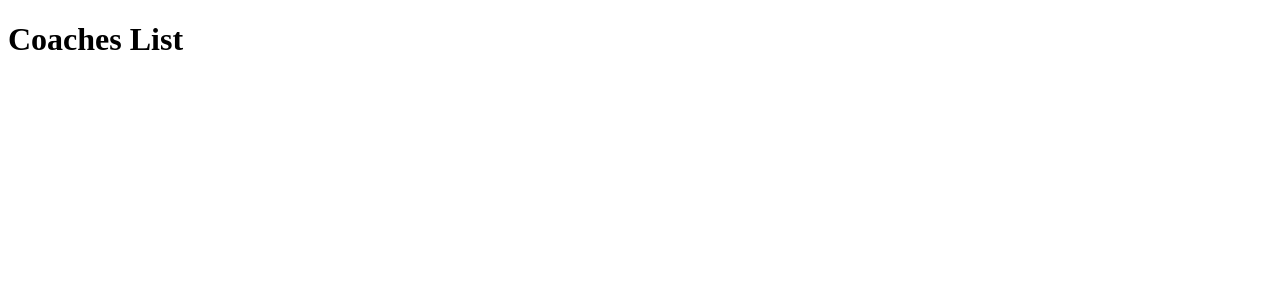
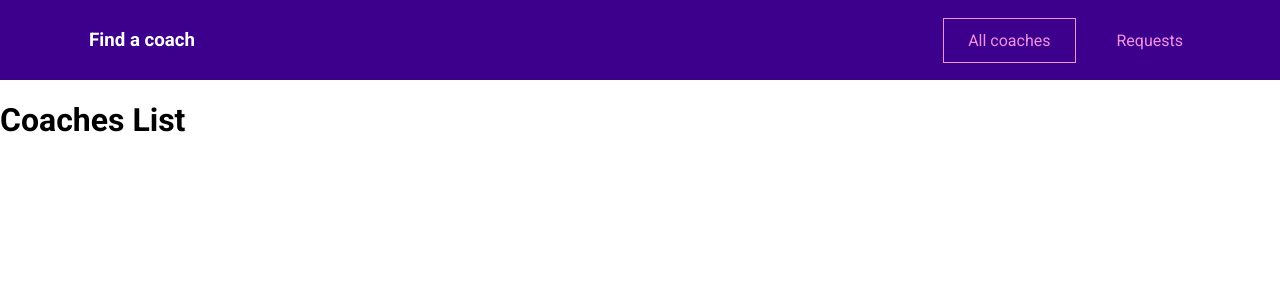
Before and after one commit to jagtap0920/vue-course-complete-guide, a Vue app: page /coaches in a window 1280 px wide. Shown: the top 300 px of the page. Built offline with nearby package versions, Linux system fonts and the light colour scheme.

Commit message:
[TASK] Added the layout directory and Header for an application

```diff
--- a/src/App.vue
+++ b/src/App.vue
@@ -1,11 +1,30 @@
 <template>
+  <the-header></the-header>
   <router-view></router-view>
 </template>
 
 <script>
+import TheHeader from "./components/layout/TheHeader.vue";
 export default {
   name: "App",
+  components: {
+    TheHeader,
+  },
 };
 </script>
 
-<style></style>
+<style>
+@import url("https://fonts.googleapis.com/css2?family=Roboto:wght@400;700&display=swap");
+
+* {
+  box-sizing: border-box;
+}
+
+html {
+  font-family: "Roboto", sans-serif;
+}
+
+body {
+  margin: 0;
+}
+</style>
--- /dev/null
+++ b/src/components/layout/TheHeader.vue
@@ -0,0 +1,84 @@
+<template>
+  <section>
+    <header>
+      <nav>
+        <h1>
+          <router-link to="/">Find a coach</router-link>
+        </h1>
+        <ul>
+          <li>
+            <router-link to="/coaches">All coaches</router-link>
+          </li>
+          <li>
+            <router-link to="/requests">Requests</router-link>
+          </li>
+        </ul>
+      </nav>
+    </header>
+  </section>
+</template>
+
+<script>
+export default {};
+</script>
+
+<style scoped>
+header {
+  width: 100%;
+  height: 5rem;
+  background-color: #3d008d;
+  display: flex;
+  justify-content: center;
+  align-items: center;
+}
+
+header a {
+  text-decoration: none;
+  color: #f391e3;
+  display: inline-block;
+  padding: 0.75rem 1.5rem;
+  border: 1px solid transparent;
+}
+
+a:active,
+a:hover,
+a.router-link-active {
+  border: 1px solid #f391e3;
+}
+
+h1 {
+  margin: 0;
+}
+
+h1 a {
+  color: white;
+  margin: 0;
+}
+
+h1 a:hover,
+h1 a:active,
+h1 a.router-link-active {
+  border-color: transparent;
+}
+
+header nav {
+  width: 90%;
+  margin: auto;
+  display: flex;
+  justify-content: space-between;
+  align-items: center;
+}
+
+header ul {
+  list-style: none;
+  margin: 0;
+  padding: 0;
+  display: flex;
+  justify-content: center;
+  align-items: center;
+}
+
+li {
+  margin: 0 0.5rem;
+}
+</style>
```
